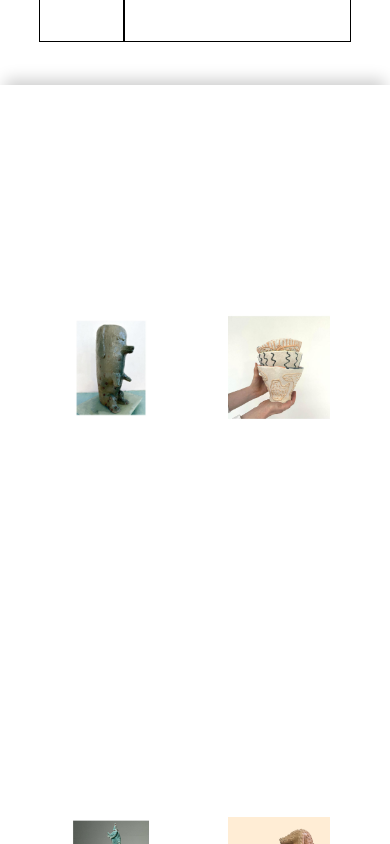
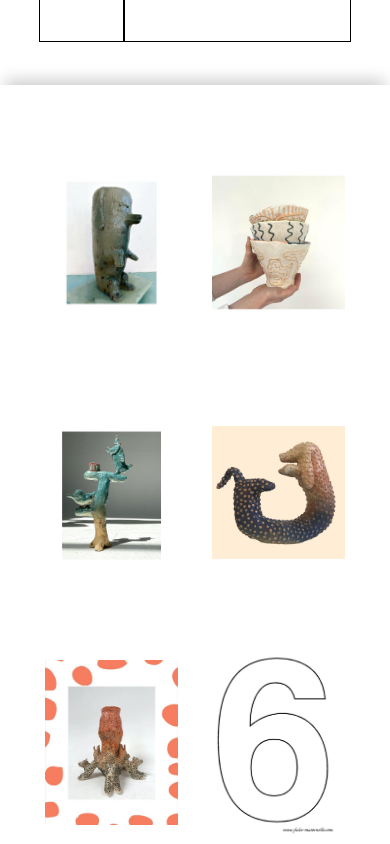
Before and after one commit to zax-pfe/Chloe-Girten, a React (Create React App) app: page / in a window 390 px wide. Shown: the part 1380-2224 px from the top of the page. Built offline with nearby package versions, Linux system fonts and the light colour scheme.

Commit message:
phone mode updated - active thumbnail bug fixed

```diff
--- a/src/components/PageItem.js
+++ b/src/components/PageItem.js
@@ -46,8 +46,10 @@ function PageItem({
   }, [activeThumbnail]);
 
   useEffect(() => {
-    setMainImage(cover);
-  }, [activePage, cover]);
+    // reset the active thumbnail and the main image
+    setMainImage(thumbnail[0]);
+    setActiveThumbnail(0);
+  }, [activePage]);
 
   useEffect(() => {
     const scrollbarWidth =
--- a/src/components/PageItemPhone.js
+++ b/src/components/PageItemPhone.js
@@ -37,8 +37,10 @@ function PageItemPhone({
     setTimeout(() => setpageAnimation(""), 700);
   }
   useEffect(() => {
-    setMainImage(cover);
-  }, [activePage, cover]);
+    // reset the active thumbnail and the main image
+    setMainImage(thumbnail[0]);
+    setActiveThumbnail(0);
+  }, [activePage]);
 
   useEffect(() => {
     const scrollbarWidth =
--- a/src/styles/GalleryItem.css
+++ b/src/styles/GalleryItem.css
@@ -1,9 +1,7 @@
 .grid-item {
   background-color: rgb(255, 255, 255);
   /* border: 1px solid #000; */
-  padding: 20px;
   text-align: center;
-  height: 500px;
   display: flex;
   flex-direction: column;
   justify-content: center;
@@ -14,13 +12,33 @@
   animation-range-end: 400px;
 }
 
+@media (max-width: 718px) {
+  .grid-item {
+    height: 250px;
+    padding: 10px;
+  }
+  .grid-item-image {
+    max-width: 90%;
+    max-height: 90%;
+  }
+}
+
+@media (min-width: 719px) {
+  .grid-item {
+    height: 500px;
+    padding: 20px;
+  }
+  .grid-item-image {
+    max-width: 80%;
+    max-height: 80%;
+  }
+}
+
 .grid-item:hover .artname {
   opacity: 1; /* Make the name visible on hover */
 }
 
 .grid-item-image {
-  max-width: 80%;
-  max-height: 80%;
   width: auto;
   height: auto;
   cursor: pointer;
```
Also changed, not shown: 1 other file (tests, documents, lock files or other folders).
